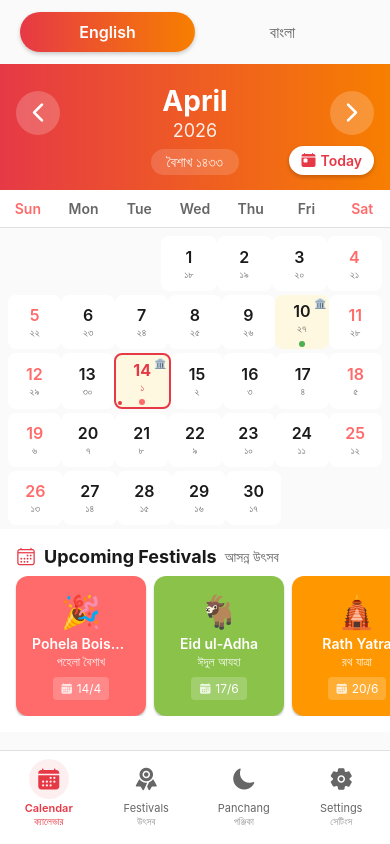
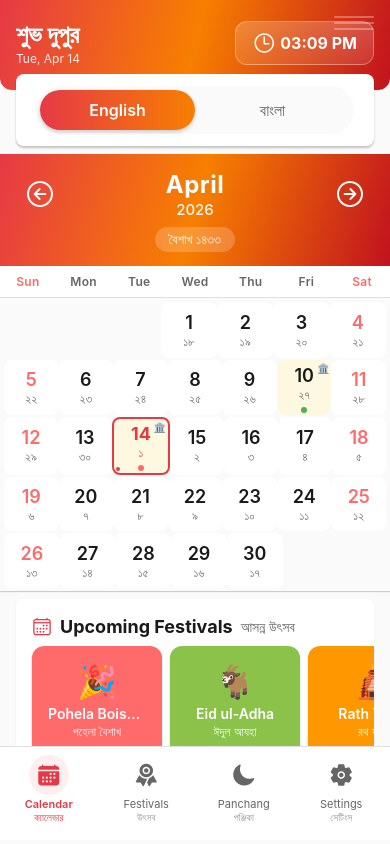
Before and after one commit to moktarul12/bengalicalendar, a React Native app: screen / in a window 390 px wide. Built offline with nearby package versions, Linux system fonts and the light colour scheme.

Commit message:
redesign

```diff
--- a/src/components/BottomNavBar.tsx
+++ b/src/components/BottomNavBar.tsx
@@ -1,5 +1,6 @@
 import React from 'react';
 import { View, Text, StyleSheet, TouchableOpacity } from 'react-native';
+import { SafeAreaView } from 'react-native-safe-area-context';
 import { Ionicons } from '@expo/vector-icons';
 import { COLORS, SPACING, BORDER_RADIUS } from '../constants/theme';
 
@@ -17,6 +18,7 @@ const tabs = [
 
 export default function BottomNavBar({ activeTab, onTabChange }: BottomNavBarProps) {
   return (
+    <SafeAreaView edges={['bottom']}>
       <View style={styles.container}>
         {tabs.map((tab) => {
           const isActive = activeTab === tab.id;
@@ -44,6 +46,7 @@ export default function BottomNavBar({ activeTab, onTabChange }: BottomNavBarPro
           );
         })}
       </View>
+    </SafeAreaView>
   );
 }
 
@@ -55,6 +58,7 @@ const styles = StyleSheet.create({
     borderTopColor: '#E0E0E0',
     paddingVertical: SPACING.sm,
     paddingBottom: SPACING.md,
+    marginBottom: 4,
   },
   tab: {
     flex: 1,
--- a/src/components/Calendar/CalendarDay.tsx
+++ b/src/components/Calendar/CalendarDay.tsx
@@ -110,12 +110,12 @@ const styles = StyleSheet.create({
     flex: 1,
   },
   dayNumber: {
-    fontSize: 16,
+    fontSize: 18,
     fontWeight: '600',
     color: COLORS.text,
   },
   bengaliDay: {
-    fontSize: 10,
+    fontSize: 12,
     color: COLORS.textSecondary,
     marginTop: 1,
   },
--- a/src/components/Calendar/CalendarGrid.tsx
+++ b/src/components/Calendar/CalendarGrid.tsx
@@ -57,12 +57,12 @@ const styles = StyleSheet.create({
     backgroundColor: COLORS.background,
   },
   grid: {
-    paddingHorizontal: SPACING.sm,
-    paddingTop: SPACING.sm,
+    paddingHorizontal: SPACING.xs,
+    paddingTop: SPACING.xs,
   },
   weekRow: {
     flexDirection: 'row',
     justifyContent: 'space-between',
-    marginBottom: SPACING.xs,
+    marginBottom: 2,
   },
 });
--- a/src/components/Calendar/CalendarHeader.tsx
+++ b/src/components/Calendar/CalendarHeader.tsx
@@ -15,6 +15,7 @@ interface CalendarHeaderProps {
   onPrevMonth: () => void;
   onNextMonth: () => void;
   onToday: () => void;
+  isCurrentMonth: boolean;
 }
 
 export default function CalendarHeader({
@@ -27,6 +28,7 @@ export default function CalendarHeader({
   onPrevMonth,
   onNextMonth,
   onToday,
+  isCurrentMonth,
 }: CalendarHeaderProps) {
   const bengaliMonthData = BENGALI_MONTHS[bengaliMonth];
   const bengaliWeekDaysShort = ['রবি', 'সোম', 'মঙ্গল', 'বুধ', 'বৃহ', 'শুক্র', 'শনি'];
@@ -34,9 +36,9 @@ export default function CalendarHeader({
   return (
     <View style={styles.container}>
       <LinearGradient
-        colors={[COLORS.primary, COLORS.secondary]}
+        colors={[COLORS.primary, COLORS.secondary, COLORS.primaryDark]}
         start={{ x: 0, y: 0 }}
-        end={{ x: 1, y: 0 }}
+        end={{ x: 1, y: 1 }}
         style={styles.gradient}
       >
         {/* Navigation Controls */}
@@ -44,9 +46,9 @@ export default function CalendarHeader({
           <TouchableOpacity
             style={styles.navButton}
             onPress={onPrevMonth}
-            hitSlop={{ top: 10, bottom: 10, left: 10, right: 10 }}
+            hitSlop={{ top: 15, bottom: 15, left: 15, right: 15 }}
           >
-            <Ionicons name="chevron-back" size={28} color="#FFFFFF" />
+            <Ionicons name="arrow-back-circle-outline" size={32} color="#FFFFFF" />
           </TouchableOpacity>
 
           <View style={styles.dateContainer}>
@@ -67,11 +69,23 @@ export default function CalendarHeader({
           <TouchableOpacity
             style={styles.navButton}
             onPress={onNextMonth}
-            hitSlop={{ top: 10, bottom: 10, left: 10, right: 10 }}
+            hitSlop={{ top: 15, bottom: 15, left: 15, right: 15 }}
           >
-            <Ionicons name="chevron-forward" size={28} color="#FFFFFF" />
+            <Ionicons name="arrow-forward-circle-outline" size={32} color="#FFFFFF" />
           </TouchableOpacity>
         </View>
+
+        {/* Today Button - Only show when not in current month */}
+        {!isCurrentMonth && (
+          <TouchableOpacity
+            style={styles.todayButton}
+            onPress={onToday}
+            activeOpacity={0.7}
+          >
+            <Ionicons name="today-outline" size={14} color={COLORS.primary} />
+            <Text style={styles.todayText}>Today</Text>
+          </TouchableOpacity>
+        )}
 
         {/* Bengali Date Display (when in Gregorian mode) */}
         {calendarType === 'gregorian' && (
@@ -81,16 +95,6 @@ export default function CalendarHeader({
             </Text>
           </View>
         )}
-
-        {/* Today Button */}
-        <TouchableOpacity
-          style={styles.todayButton}
-          onPress={onToday}
-          activeOpacity={0.7}
-        >
-          <Ionicons name="today" size={16} color={COLORS.primary} />
-          <Text style={styles.todayText}>Today</Text>
-        </TouchableOpacity>
       </LinearGradient>
 
       {/* Week Day Headers */}
@@ -132,10 +136,11 @@ const styles = StyleSheet.create({
     backgroundColor: COLORS.surface,
   },
   gradient: {
-    paddingTop: 20,
-    paddingBottom: 15,
+    paddingTop: 16,
+    paddingBottom: 14,
     paddingHorizontal: SPACING.md,
     alignItems: 'center',
+    minHeight: 100,
   },
   navRow: {
     flexDirection: 'row',
@@ -144,60 +149,65 @@ const styles = StyleSheet.create({
     width: '100%',
   },
   navButton: {
-    width: 44,
-    height: 44,
-    borderRadius: 22,
-    backgroundColor: 'rgba(255, 255, 255, 0.2)',
+    width: 48,
+    height: 48,
+    borderRadius: 24,
+    backgroundColor: 'transparent',
     justifyContent: 'center',
     alignItems: 'center',
   },
   dateContainer: {
     alignItems: 'center',
+    flex: 1,
   },
   monthText: {
-    fontSize: 28,
+    fontSize: 24,
     fontWeight: 'bold',
     color: '#FFFFFF',
+    letterSpacing: 0.5,
   },
   yearText: {
-    fontSize: 18,
-    color: 'rgba(255, 255, 255, 0.9)',
-    marginTop: 2,
+    fontSize: 15,
+    color: 'rgba(255, 255, 255, 0.95)',
+    marginTop: 1,
+    fontWeight: '500',
   },
   secondaryDateText: {
-    fontSize: 12,
+    fontSize: 11,
     color: 'rgba(255, 255, 255, 0.85)',
-    marginTop: 4,
+    marginTop: 2,
+    fontWeight: '400',
   },
   bengaliDateContainer: {
     marginTop: 8,
-    paddingHorizontal: 16,
+    paddingHorizontal: 14,
     paddingVertical: 4,
-    backgroundColor: 'rgba(255, 255, 255, 0.15)',
+    backgroundColor: 'rgba(255, 255, 255, 0.2)',
     borderRadius: BORDER_RADIUS.round,
   },
   bengaliDateText: {
-    fontSize: 14,
-    color: 'rgba(255, 255, 255, 0.9)',
+    fontSize: 13,
+    color: 'rgba(255, 255, 255, 0.95)',
+    fontWeight: '500',
   },
   todayButton: {
     position: 'absolute',
-    right: 16,
-    bottom: 15,
+    bottom: 8,
+    right: 56,
     flexDirection: 'row',
     alignItems: 'center',
     backgroundColor: '#FFFFFF',
-    paddingHorizontal: 12,
-    paddingVertical: 6,
+    paddingHorizontal: 8,
+    paddingVertical: 4,
     borderRadius: BORDER_RADIUS.round,
     shadowColor: '#000',
     shadowOffset: { width: 0, height: 2 },
-    shadowOpacity: 0.2,
-    shadowRadius: 4,
-    elevation: 3,
+    shadowOpacity: 0.15,
+    shadowRadius: 3,
+    elevation: 2,
   },
   todayText: {
-    fontSize: 14,
+    fontSize: 11,
     fontWeight: '600',
     color: COLORS.primary,
     marginLeft: 4,
@@ -205,7 +215,7 @@ const styles = StyleSheet.create({
   weekDaysRow: {
     flexDirection: 'row',
     backgroundColor: COLORS.surface,
-    paddingVertical: 10,
+    paddingVertical: 8,
     borderBottomWidth: 1,
     borderBottomColor: '#E0E0E0',
   },
@@ -214,9 +224,10 @@ const styles = StyleSheet.create({
     alignItems: 'center',
   },
   weekDayText: {
-    fontSize: 14,
+    fontSize: 12,
     fontWeight: '600',
     color: COLORS.textSecondary,
+    letterSpacing: 0.3,
   },
   weekendText: {
     color: COLORS.weekend,
--- a/src/screens/CalendarScreen.tsx
+++ b/src/screens/CalendarScreen.tsx
@@ -4,9 +4,12 @@ import {
   StyleSheet,
   StatusBar,
   ScrollView,
+  Text,
 } from 'react-native';
 import { SafeAreaView } from 'react-native-safe-area-context';
-import { COLORS } from '../constants/theme';
+import { Ionicons } from '@expo/vector-icons';
+import { LinearGradient } from 'expo-linear-gradient';
+import { COLORS, SPACING, BORDER_RADIUS, SHADOWS, FONTS } from '../constants/theme';
 import { generateCalendarGrid, getMonthName } from '../utils/calendarUtils';
 import { gregorianToBengali } from '../constants/bengaliCalendar';
 import CalendarHeader from '../components/Calendar/CalendarHeader';
@@ -28,14 +31,25 @@ export default function CalendarScreen({ onDaySelect }: CalendarScreenProps) {
   const [selectedDay, setSelectedDay] = useState<CalendarDay | null>(null);
   const [isModalVisible, setIsModalVisible] = useState(false);
   const [calendarDays, setCalendarDays] = useState<CalendarDay[]>([]);
+  const [currentTime, setCurrentTime] = useState(new Date());
 
   // Get Bengali date for current month
   const bengaliDate = gregorianToBengali(today.getDate(), currentMonth, currentYear);
+
+  // Check if current month/year is being displayed
+  const isCurrentMonth = currentMonth === today.getMonth() + 1 && currentYear === today.getFullYear();
 
   useEffect(() => {
     const days = generateCalendarGrid(currentYear, currentMonth);
     setCalendarDays(days);
   }, [currentYear, currentMonth]);
+
+  useEffect(() => {
+    const timer = setInterval(() => {
+      setCurrentTime(new Date());
+    }, 1000);
+    return () => clearInterval(timer);
+  }, []);
 
   const goToPrevMonth = useCallback(() => {
     if (currentMonth === 1) {
@@ -83,13 +97,62 @@ export default function CalendarScreen({ onDaySelect }: CalendarScreenProps) {
         showsVerticalScrollIndicator={false}
         contentContainerStyle={styles.scrollContent}
       >
-        {/* Calendar Type Toggle */}
+        {/* Decorative Header Section - Compact */}
+        <LinearGradient
+          colors={[COLORS.primary, COLORS.secondary, COLORS.primaryDark]}
+          start={{ x: 0, y: 0 }}
+          end={{ x: 1, y: 1 }}
+          style={styles.headerSection}
+        >
+          {/* Bengali Pattern Decoration */}
+          <View style={styles.patternDecoration}>
+            <View style={styles.patternLine} />
+            <View style={[styles.patternLine, { marginTop: 4 }]} />
+            <View style={[styles.patternLine, { marginTop: 4 }]} />
+          </View>
+
+          {/* Compact Greeting & Clock Row */}
+          <View style={styles.compactHeaderRow}>
+            <View style={styles.greetingContainer}>
+              <Text style={styles.greetingText}>
+                {currentTime.getHours() < 12 ? 'শুভ সকাল' : currentTime.getHours() < 17 ? 'শুভ দুপুর' : 'শুভ সন্ধ্যা'}
+              </Text>
+              <Text style={styles.greetingSubtext}>
+                {currentTime.toLocaleDateString('en-US', {
+                  weekday: 'short',
+                  month: 'short',
+                  day: 'numeric',
+                })}
+              </Text>
+            </View>
+
+            {/* Compact Clock */}
+            <LinearGradient
+              colors={['rgba(255,255,255,0.2)', 'rgba(255,255,255,0.1)']}
+              style={styles.compactClock}
+            >
+              <Ionicons name="time-outline" size={24} color="#FFFFFF" />
+              <Text style={styles.compactClockTime}>
+                {currentTime.toLocaleTimeString('en-US', {
+                  hour: '2-digit',
+                  minute: '2-digit',
+                  hour12: true,
+                })}
+              </Text>
+            </LinearGradient>
+          </View>
+        </LinearGradient>
+
+        {/* Calendar Type Toggle - Compact */}
+        <View style={styles.toggleCard}>
           <CalendarTypeToggle
             value={calendarType}
             onChange={handleCalendarTypeChange}
           />
+        </View>
 
-        {/* Calendar Header */}
+        {/* Calendar Card - Main Content */}
+        <View style={styles.calendarCard}>
           <CalendarHeader
             year={currentYear}
             month={currentMonth}
@@ -100,20 +163,23 @@ export default function CalendarScreen({ onDaySelect }: CalendarScreenProps) {
             onPrevMonth={goToPrevMonth}
             onNextMonth={goToNextMonth}
             onToday={goToToday}
+            isCurrentMonth={isCurrentMonth}
           />
 
-        {/* Calendar Grid */}
           <CalendarGrid
             days={calendarDays}
             calendarType={calendarType}
             onDayPress={handleDayPress}
           />
+        </View>
 
-        {/* Upcoming Festivals */}
+        {/* Upcoming Festivals Card */}
+        <View style={styles.festivalsCard}>
           <UpcomingFestivals
             currentMonth={today.getMonth() + 1}
             currentDay={today.getDate()}
           />
+        </View>
       </ScrollView>
 
       {/* Day Detail Modal */}
@@ -132,6 +198,83 @@ const styles = StyleSheet.create({
     backgroundColor: COLORS.background,
   },
   scrollContent: {
-    paddingBottom: 24,
+    paddingBottom: 80,
+  },
+  headerSection: {
+    paddingTop: SPACING.md,
+    paddingBottom: SPACING.lg,
+    paddingHorizontal: SPACING.md,
+    borderBottomLeftRadius: BORDER_RADIUS.lg,
+    borderBottomRightRadius: BORDER_RADIUS.lg,
+  },
+  patternDecoration: {
+    position: 'absolute',
+    top: SPACING.md,
+    right: SPACING.md,
+    opacity: 0.3,
+  },
+  patternLine: {
+    width: 40,
+    height: 2,
+    backgroundColor: '#FFFFFF',
+    borderRadius: 1,
+  },
+  compactHeaderRow: {
+    flexDirection: 'row',
+    justifyContent: 'space-between',
+    alignItems: 'center',
+    marginTop: SPACING.xs,
+  },
+  greetingContainer: {
+    flex: 1,
+  },
+  greetingText: {
+    fontSize: FONTS.heading,
+    fontWeight: 'bold',
+    color: '#FFFFFF',
+    marginBottom: 2,
+  },
+  greetingSubtext: {
+    fontSize: FONTS.caption,
+    color: 'rgba(255, 255, 255, 0.9)',
+  },
+  compactClock: {
+    flexDirection: 'row',
+    alignItems: 'center',
+    paddingHorizontal: SPACING.md,
+    paddingVertical: SPACING.sm,
+    borderRadius: BORDER_RADIUS.lg,
+    borderWidth: 1,
+    borderColor: 'rgba(255, 255, 255, 0.3)',
+  },
+  compactClockTime: {
+    fontSize: FONTS.body,
+    fontWeight: 'bold',
+    color: '#FFFFFF',
+    marginLeft: SPACING.xs,
+  },
+  toggleCard: {
+    marginTop: -SPACING.md,
+    marginHorizontal: SPACING.md,
+    backgroundColor: COLORS.surface,
+    borderRadius: BORDER_RADIUS.md,
+    padding: SPACING.xs,
+    ...SHADOWS.md,
+  },
+  calendarCard: {
+    marginHorizontal: 0,
+    marginTop: SPACING.sm,
+    backgroundColor: COLORS.surface,
+    borderRadius: 0,
+    overflow: 'hidden',
+    ...SHADOWS.sm,
+  },
+  festivalsCard: {
+    marginHorizontal: SPACING.md,
+    marginTop: SPACING.sm,
+    backgroundColor: COLORS.surface,
+    borderRadius: BORDER_RADIUS.md,
+    overflow: 'hidden',
+    ...SHADOWS.sm,
   },
 });
--- a/src/screens/FestivalsScreen.tsx
+++ b/src/screens/FestivalsScreen.tsx
@@ -153,6 +153,7 @@ const styles = StyleSheet.create({
   },
   listContent: {
     paddingVertical: SPACING.sm,
+    paddingBottom: 140,
   },
   emptyContainer: {
     alignItems: 'center',
--- a/src/screens/PanchangScreen.tsx
+++ b/src/screens/PanchangScreen.tsx
@@ -43,7 +43,7 @@ export default function PanchangScreen() {
   ];
 
   return (
-    <ScrollView style={styles.container} showsVerticalScrollIndicator={false}>
+    <ScrollView style={styles.container} showsVerticalScrollIndicator={false} contentContainerStyle={styles.scrollContent}>
       {/* Header */}
       <LinearGradient
         colors={['#1A237E', '#311B92']}
@@ -206,6 +206,9 @@ const styles = StyleSheet.create({
     flex: 1,
     backgroundColor: COLORS.background,
   },
+  scrollContent: {
+    paddingBottom: 140,
+  },
   header: {
     padding: SPACING.lg,
     paddingTop: 60,
--- a/src/screens/SettingsScreen.tsx
+++ b/src/screens/SettingsScreen.tsx
@@ -102,7 +102,7 @@ export default function SettingsScreen() {
   };
 
   return (
-    <ScrollView style={styles.container} showsVerticalScrollIndicator={false}>
+    <ScrollView style={styles.container} showsVerticalScrollIndicator={false} contentContainerStyle={styles.scrollContent}>
       {/* Header */}
       <LinearGradient
         colors={[COLORS.primary, COLORS.secondary]}
@@ -272,6 +272,9 @@ const styles = StyleSheet.create({
     flex: 1,
     backgroundColor: COLORS.background,
   },
+  scrollContent: {
+    paddingBottom: 140,
+  },
   header: {
     padding: SPACING.lg,
     paddingTop: 60,
```
Lines whose indentation alone changed are shown as unchanged.
